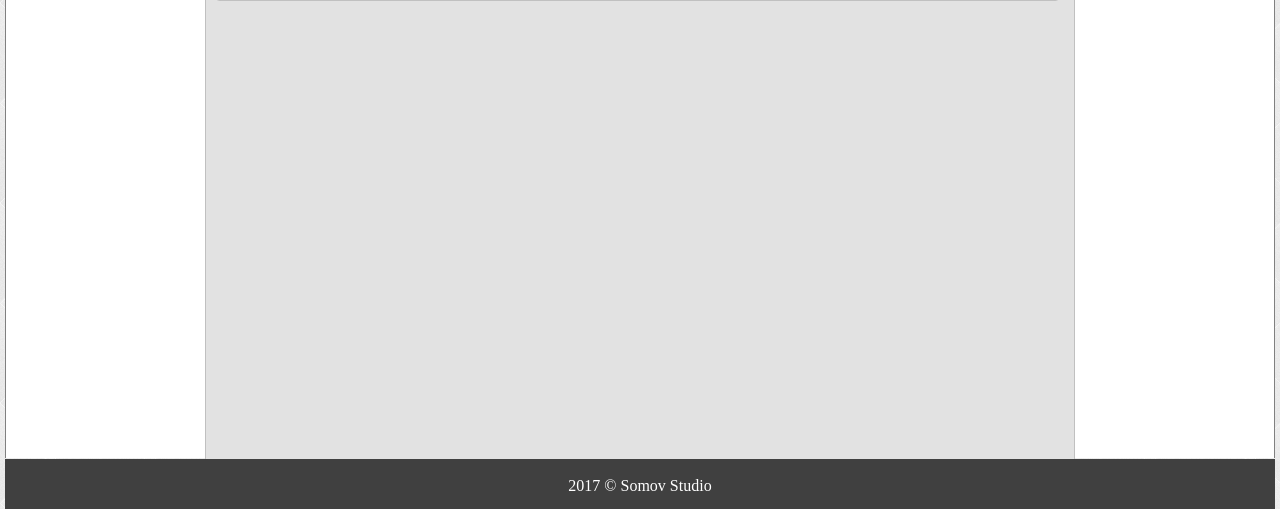
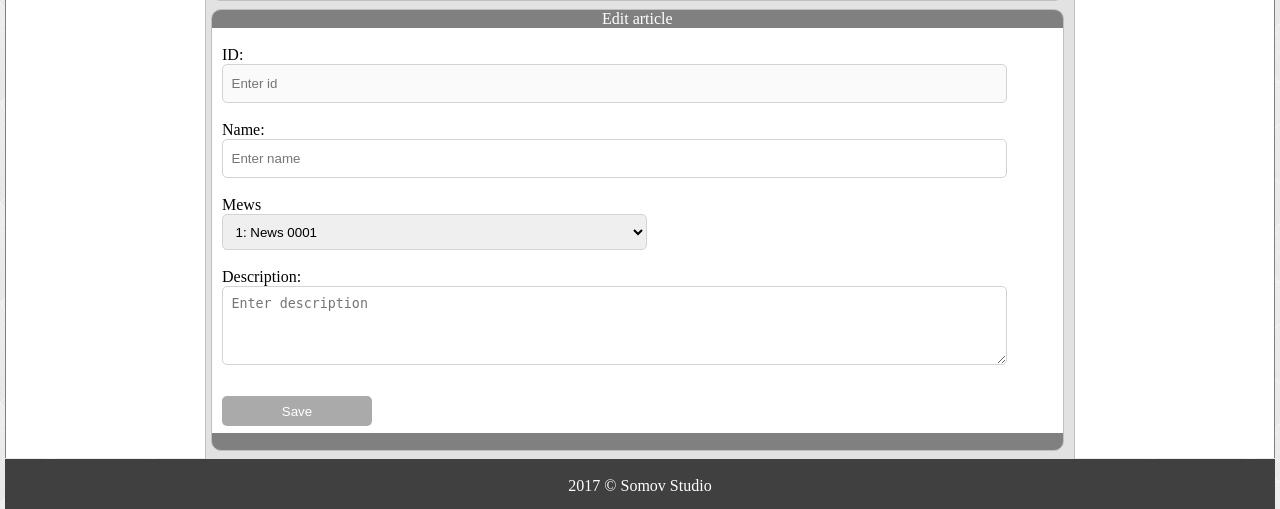
Before and after one commit to SomovStudio/Admin-Database, a PHP site: page /tables/articles/index.php?event=search in a window 1280 px wide. Shown: the part 498-1007 px from the top of the page. Run offline with PHP 8.4, Linux system fonts and the light colour scheme; the visitor is signed in with stand-in values (Sample User, id 1); data comes from the database, SQL or seed files in the repository; data that the repository does not hold is empty.

Commit message:
Функцмональность по работе с таблицей articles готово

```diff
--- a/data/const.php
+++ b/data/const.php
@@ -10,6 +10,6 @@ class Constants {
     const EVENT_UPDATE = 'update';
     const EVENT_REMOVE = 'remove';
     const EVENT_SEARCH = 'search';
-    const EVENT_TARGET = 'remove';
+    const EVENT_TARGET = 'target';
 
 }
--- a/tables/articles/content.php
+++ b/tables/articles/content.php
@@ -10,31 +10,68 @@
 
     if (isset($_GET['event'])) {
         if ($_GET['event'] === Constants::EVENT_EDIT) {
+            $dataTable = DB::getData("SELECT * FROM articles WHERE(article_id=" . $_GET['article_id'] . ")");
 
         } elseif ($_GET['event'] === Constants::EVENT_SEARCH) {
+            $search = $_POST['search'];
+            $dataTable = DB::getData("SELECT * FROM articles WHERE(article_name='" . $search . "')");
 
         } elseif ($_GET['event'] === Constants::EVENT_ADD) {
+            $dataTable = DB::setData("INSERT INTO articles (article_name, article_news_id, article_description) VALUES (" .
+                    "'" . $_POST['article_name'] . "', " .
+                    "" . $_POST['article_news_id'] . ", " .
+                    "'" . $_POST['article_description'] . "'" .
+                    ")");
+            header("Location: ./index.php?");
 
         } elseif ($_GET['event'] === Constants::EVENT_UPDATE) {
+            $dataTable = DB::setData("UPDATE articles SET " .
+                    "article_name = '" . $_POST['article_name'] . "', " .
+                    "article_news_id = " . $_POST['article_news_id'] . ", " .
+                    "article_description = '" . $_POST['article_description'] . "' " .
+                    "WHERE(article_id=" . $_GET['article_id'] . ")");
+            $dataTable = DB::getData("SELECT * FROM articles WHERE(article_id=" . $_GET['article_id'] . ")");
 
         } elseif ($_GET['event'] === Constants::EVENT_REMOVE) {
+            $dataTable = DB::setData("DELETE FROM articles WHERE (article_id=" . $_GET['article_id'] . ")");
+            header("Location: ./index.php?");
 
         } elseif ($_GET['event'] === Constants::EVENT_TARGET) {
-
+            $dataTable = DB::getData("SELECT * FROM articles WHERE(article_news_id=" . $_GET['news_id'] . ")");
         }
 
+        $news = DB::getData('SELECT * FROM news');
+        while ($row = mysqli_fetch_assoc($news)) {
+            $dataNews[$row['news_id']] = [$row['news_id'], $row['news_name']];
+        }
+
+        mysqli_data_seek($dataTable, 0);
+        $row = mysqli_fetch_assoc($dataTable);
+
+        /* FORM */
+        $path = './index.php?event=' . Constants::EVENT_UPDATE . '&article_id=' . $row['article_id'];
+        $form = new Form('Edit article', $path, 440, 5, 400);
+        $form->addTextBox('article_id', 'ID:', 'Enter id', $row['article_id'], false);
+        $form->addTextBox('article_name', 'Name:', 'Enter name', $row['article_name']);
+        $form->addComboBox('article_news_id', 'Mews', 'Select data', $dataNews, $row['article_news_id']);
+        $form->addMemoBox('article_description', 'Description:', 'Enter description', $row['article_description']);
+        $form->addButtonSave();
 
     } else {  //  DEFAULT
-    	$dataTable = DB::getData('SELECT * FROM articles');
+    	$news = DB::getData('SELECT * FROM news');
+        while ($row = mysqli_fetch_assoc($news)) {
+            $dataNews[$row['news_id']] = [$row['news_id'], $row['news_name']];
+        }
+
+        $dataTable = DB::getData('SELECT * FROM articles');
 
     	/* FORM */
         $path = './index.php?event=' . Constants::EVENT_ADD;
         $form = new Form('Add article', $path, 440, 5, 400);
         $form->addTextBox('article_id', 'ID:', 'Enter id', '', false);
         $form->addTextBox('article_name', 'Name:', 'Enter name', '');
-        $form->addComboBox('article_news_id', 'Mews', 'Select data', [1,2,3], 1);
+        $form->addComboBox('article_news_id', 'Mews', 'Select data', $dataNews, '');
         $form->addMemoBox('article_description', 'Description:', 'Enter description', '');
-
         $form->addButtonSave();
     }
 
--- a/view/form.php
+++ b/view/form.php
@@ -23,10 +23,10 @@ class Form {
         $this->content .= "<br><label for='" . $name . "' class='Label'>" . $label . "</label>";
         $this->content .= "<br><select name='" . $name . "' id='" . $name . "' placeholder='" . $placeholder . "' class='ComboBox'>";
         foreach ($data_values as $key => $value) {
-            if ($value == $value_default) {
-                $this->content .= "<option value='" . $value . "' selected>" . $value . "</option>";
+            if ($value[0] == $value_default) {
+                $this->content .= "<option value='" . $value[0] . "' selected>" . $value[0] . ": " . $value[1] . "</option>";
             } else {
-                $this->content .= "<option value='" . $value . "'>" . $value . "</option>";
+                $this->content .= "<option value='" . $value[0] . "'>" . $value[0] . ": " . $value[1] . "</option>";
             }
         }
         $this->content .= "</select><br>";
```
